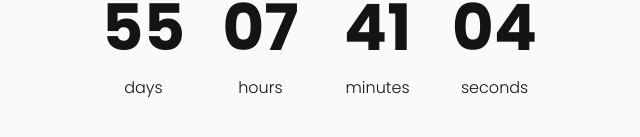
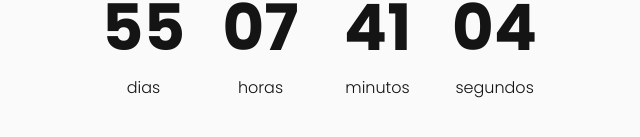
Before and after one commit to alexandrpires/viagem-chile-aleleo, a plain HTML site: page index.html in a window 1280 px wide. Shown: the part 393-530 px from the top of the page, 321-961 px from the left. Drawn offline with Linux system fonts and the light colour scheme.

Commit message:
Update index.html

```diff
--- a/index.html
+++ b/index.html
@@ -11,19 +11,19 @@
       <span class="title">Nossa viagem para o Chile S2</span>
       <div class="box">
         <span class="value" data-days>00</span>
-        <span class="name">days</span>
+        <span class="name">dias</span>
       </div>
       <div class="box">
         <span class="value" data-hours>00</span>
-        <span class="name">hours</span>
+        <span class="name">horas</span>
       </div>
       <div class="box">
         <span class="value" data-minutes>00</span>
-        <span class="name">minutes</span>
+        <span class="name">minutos</span>
       </div>
       <div class="box">
         <span class="value" data-seconds>00</span>
-        <span class="name">seconds</span>
+        <span class="name">segundos</span>
       </div>
     </div>
     <script src="app.js" defer></script>
```
